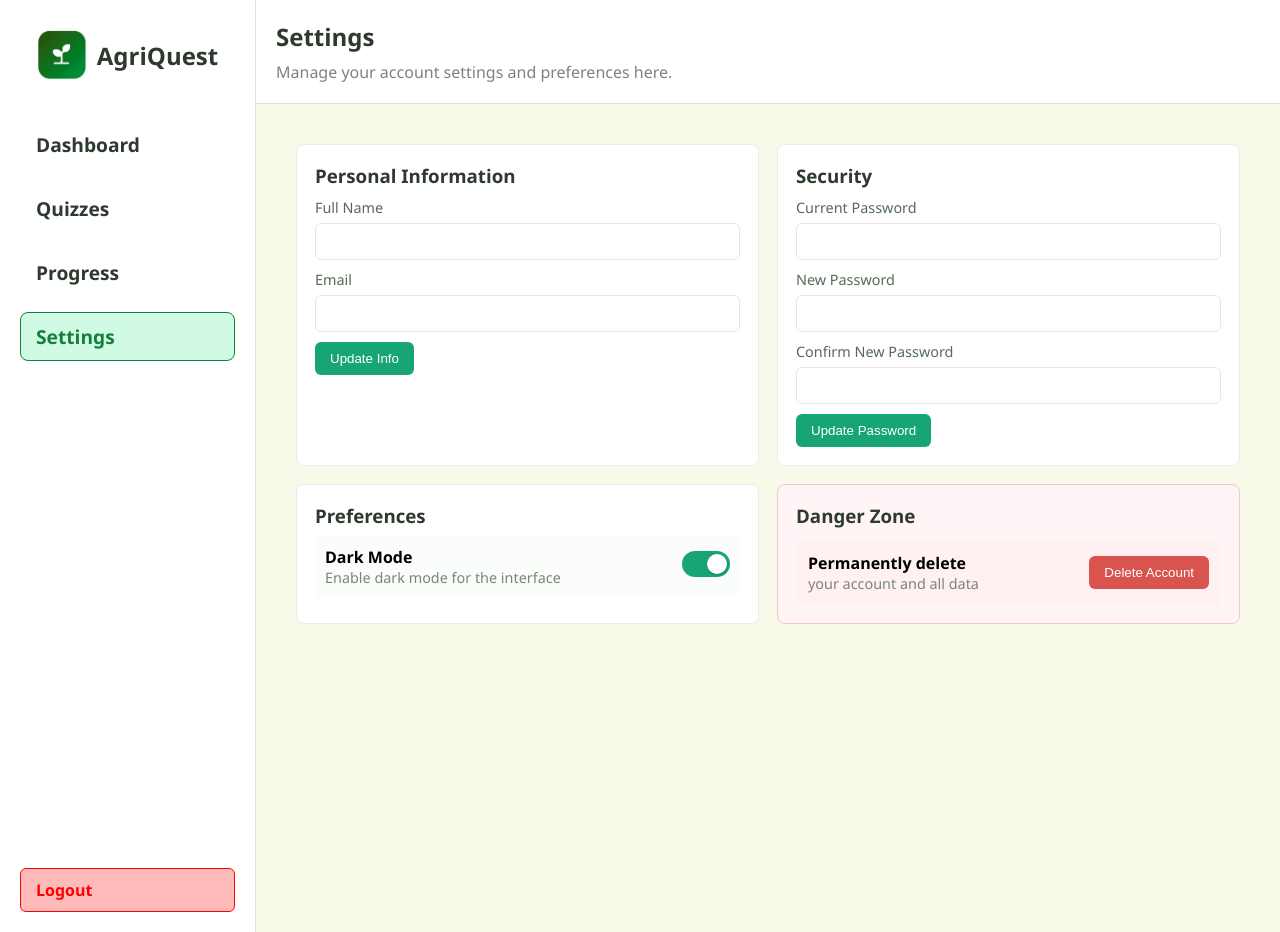
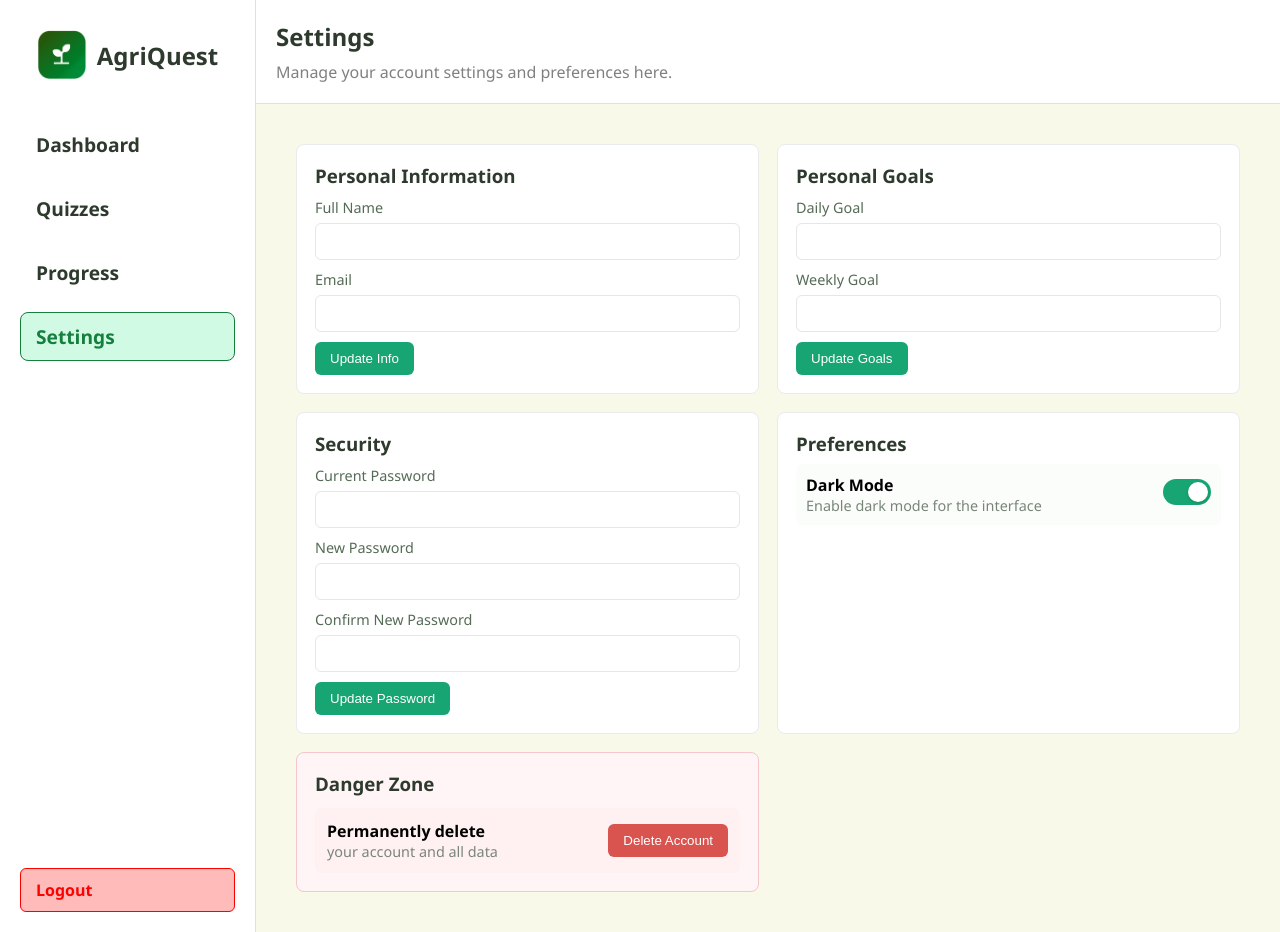
Before and after one commit to mokuken/AgriQuest, a Flask app: page /student/settings in a window 1280 px wide. Run offline with Flask 3, Linux system fonts and the light colour scheme.

Commit message:
feat: Add personal goals section with daily and weekly goal input forms

```diff
--- a/app/templates/student/settings.html
+++ b/app/templates/student/settings.html
@@ -135,6 +135,23 @@
               </form>
             </section>
 
+            <section class="card">
+              <h3>Personal Goals</h3>
+        <form method="post" action="{{ url_for('main.student_update_info') }}">
+                <div class="form-row two-cols">
+                  <label for="name">Daily Goal</label>
+          <input id="name" name="name" type="text" value="" />
+                </div>
+                <div class="form-row two-cols">
+                  <label for="email">Weekly Goal</label>
+          <input id="email" name="email" type="email" value="" />
+                </div>
+                <div style="margin-top:10px">
+                  <button type="submit" class="btn primary">Update Goals</button>
+                </div>
+              </form>
+            </section>
+
             <section class="card security">
               <h3>Security</h3>
               <form method="post" action="{{ url_for('main.student_update_password') }}">
```
